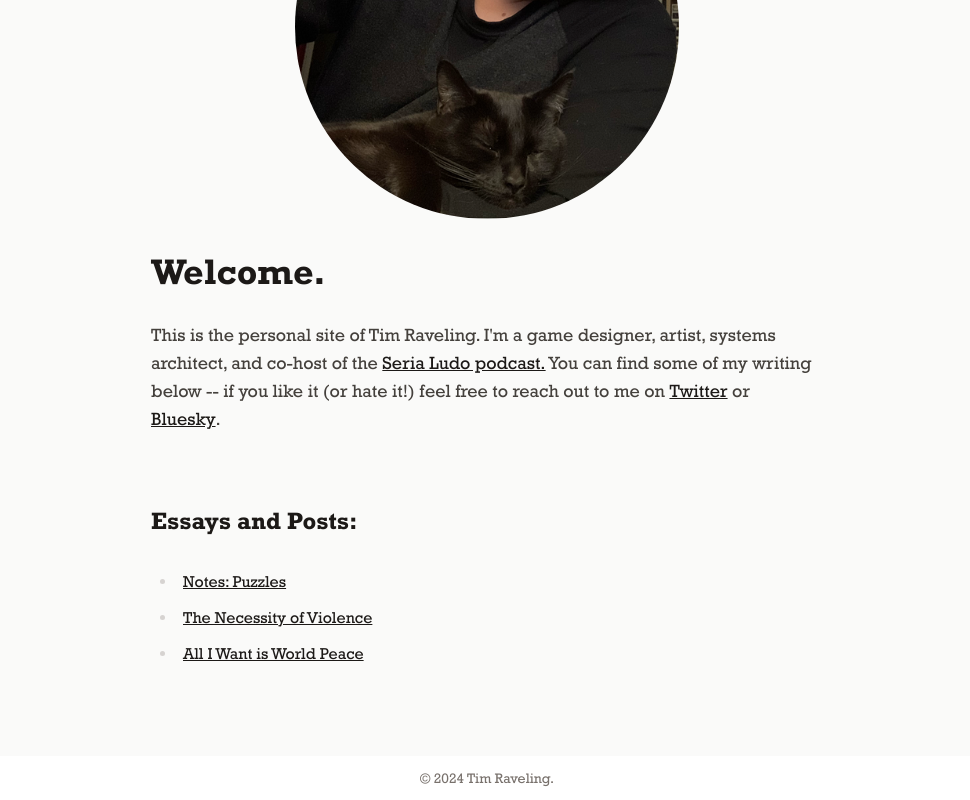
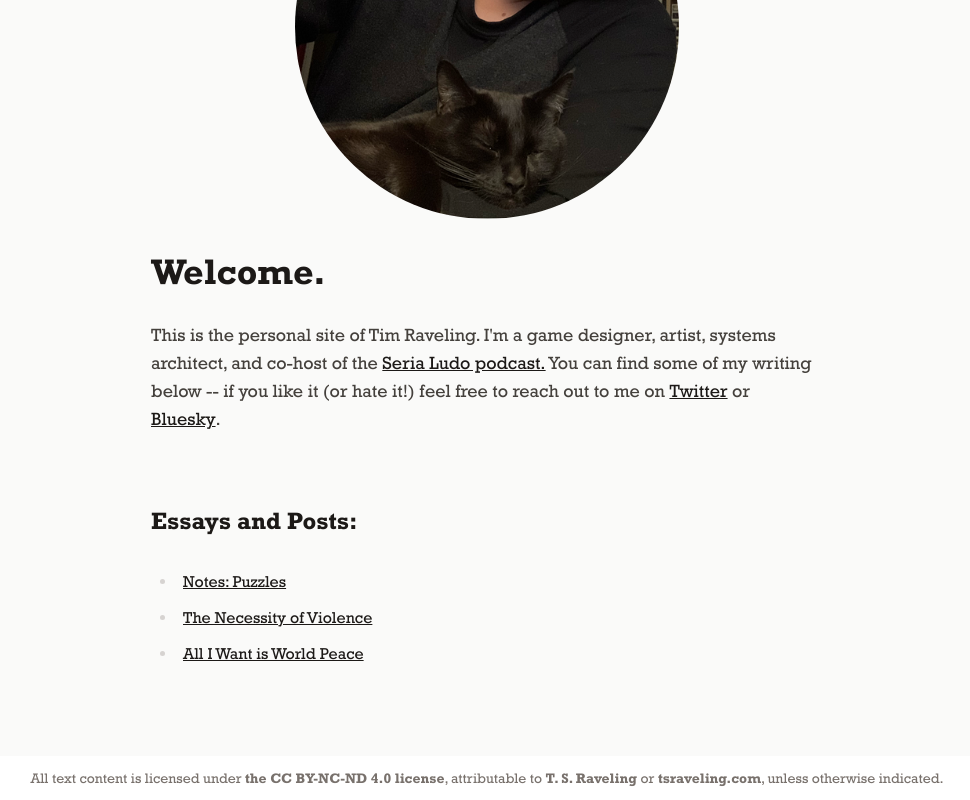
Before and after one commit to tsraveling/tsraveling.github.io, a Next.js app: page / in a window 1280 px wide. Shown: the part 197-997 px from the top of the page, without its empty margins (153-1123 px from the left). Built offline with nearby package versions, Linux system fonts and the light colour scheme.

Commit message:
Updated license on site footer

```diff
--- a/src/components/Main.tsx
+++ b/src/components/Main.tsx
@@ -17,7 +17,18 @@ const Main: React.FC<{ children: React.ReactNode }> = ({ children }) => {
         <MarginSpacer />
       </main>
       <footer className="flex align-middle justify-center">
-        <div className="py-3 text-sm text-stone-500">© 2024 Tim Raveling.</div>
+        <div className="py-3 text-sm text-center text-stone-500 px-2">
+          All text content is licensed under{" "}
+          <a
+            className="font-bold hover:underline"
+            href="https://creativecommons.org/licenses/by-nc-nd/4.0/"
+            target="_blank"
+          >
+            the CC BY-NC-ND 4.0 license
+          </a>
+          , attributable to <strong>T. S. Raveling</strong> or{" "}
+          <strong>tsraveling.com</strong>, unless otherwise indicated.
+        </div>
       </footer>
     </>
   );
```
